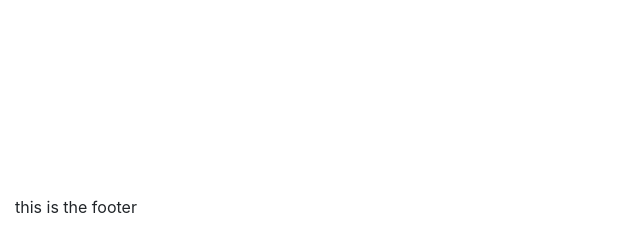
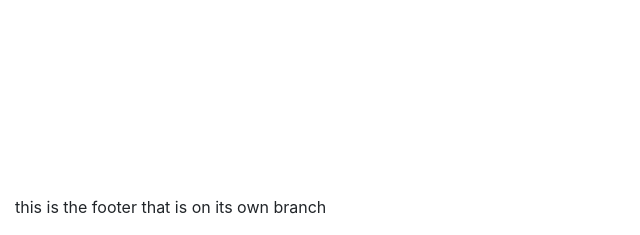
Before and after one commit to louriv/RiveraProjects, a PHP site: page / in a window 1280 px wide. Shown: the part 565-800 px from the top of the page, without its empty margins (0-640 px from the left). Run offline with PHP 8.4, Linux system fonts and the light colour scheme.

Commit message:
testing new footer branch
first commit on the footer branch

```diff
--- a/includes/footer.php
+++ b/includes/footer.php
@@ -1,5 +1,5 @@
 <footer>
   <div class="container-fluid">
-    <p>this is the footer</p>
+    <p>this is the footer that is on its own branch</p>
   </div>
 </footer>
```
